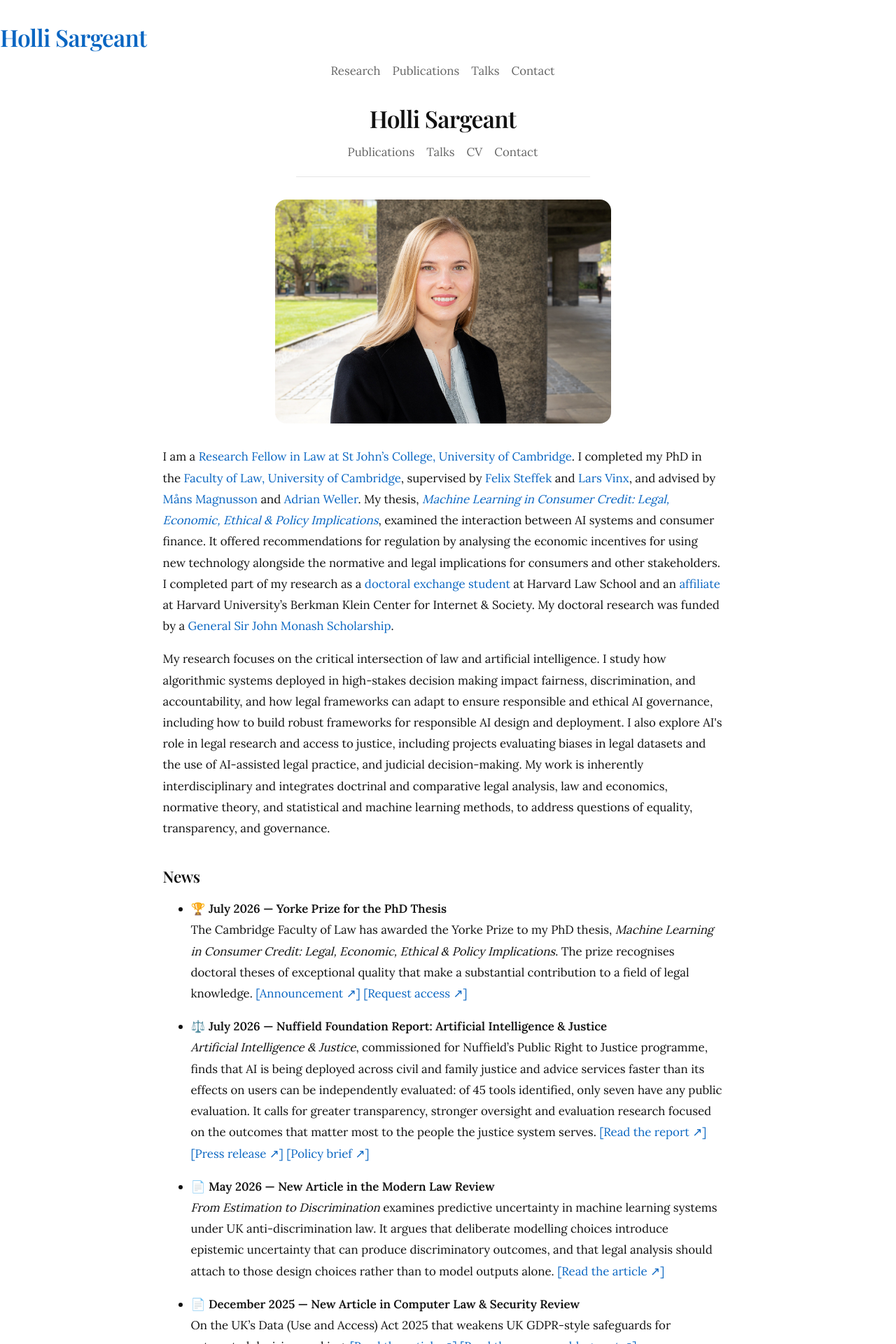
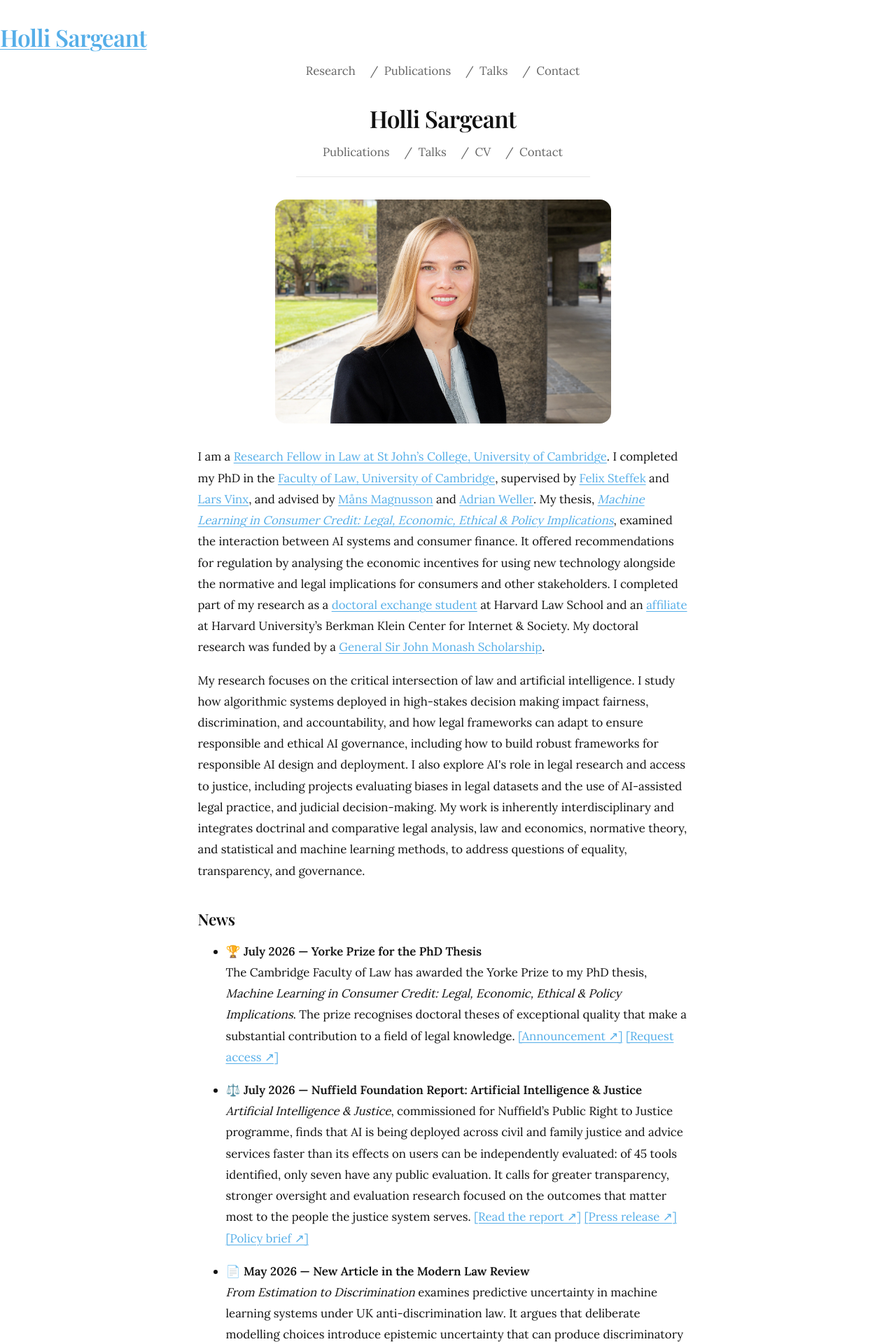
Before and after one commit to hollisargeant/hollisargeant.github.io, a Jekyll site: the page built from index.md, in a window 1280 px wide. Shown: the top 1920 px of the page at 70% size. Built offline with Jekyll 4.4.1, drawn with Linux system fonts in a browser that asks for light colours.

Commit message:
Update custom.css

```diff
--- a/assets/css/custom.css
+++ b/assets/css/custom.css
@@ -4,10 +4,17 @@
 :root{
   --text:#111;
   --muted:#666;
-  --link:#0a66c2;
+  --link:#55aee8;       /* lighter sky blue */
   --rule:#e6e6e6;
-  --colw:800px;      /* content width */
-  --padx:1.5rem;     /* side padding */
+  --colw:700px;         /* content width */
+  --padx:1.5rem;        /* side padding */
+
+  /* Announcement box colours */
+  --announcement-blue:#e8f4fc;
+  --announcement-green:#e8f4ec;
+  --announcement-yellow:#fff6df;
+  --announcement-pink:#fcecf0;
+  --announcement-grey:#f1f2f3;
 }
 
 html{ font-size:16px; }
@@ -59,7 +66,6 @@ h3 {
   margin-bottom: 3rem;
 }
 
-
 /* Body text */
 p,li{ font-size:1.05rem; }
 strong,b{ font-weight:600; letter-spacing:.001em; }
@@ -67,26 +73,36 @@ em,i{ font-style:italic; }
 small,.muted{ color:var(--muted); }
 
 /* Links */
-a{ color:var(--link); text-decoration:none; }
-a:hover{ text-decoration:underline; }
-a:focus{ outline:2px solid rgba(10,102,194,.3); outline-offset:2px; }
+a{
+  color:var(--link);
+  text-decoration:underline;
+  text-decoration-thickness:1px;
+  text-underline-offset:3px;
+}
+a:hover{
+  text-decoration-thickness:2px;
+}
+a:focus{
+  outline:2px solid rgba(85,174,232,.35);
+  outline-offset:2px;
+}
 
 /* Minimal inline nav */
-#.site-nav{ margin:0 0 .75rem; padding:0; list-style:none; font-size:.95rem; }
-#.site-nav li{ display:inline; }
-#.site-nav li+li::before{ content:" / "; color:var(--muted); margin:0 .25rem; }
+.site-nav{ margin:0 0 .75rem; padding:0; list-style:none; font-size:.95rem; }
+.site-nav li{ display:inline; }
+.site-nav li+li::before{ content:" / "; color:var(--muted); margin:0 .25rem; }
 
 /* --- Centered top navigation under name --- */
 .site-nav {
   list-style: none;
   padding: 0;
   margin: 0.5rem 0 1rem;
-  text-align: center;              /* centers the inline items */
+  text-align: center;
 }
 
 .site-nav li {
-  display: inline-block;           /* inline-block keeps spacing tidy */
-  margin: 0 0.4rem;                /* even horizontal spacing */
+  display: inline-block;
+  margin: 0 0.4rem;
 }
 
 .site-nav a {
@@ -102,8 +118,6 @@ a:focus{ outline:2px solid rgba(10,102,194,.3); outline-offset:2px; }
   text-decoration: underline;
 }
 
-
-
 /* Divider */
 .header-section .rule {
   width: 80%;
@@ -116,11 +130,12 @@ a:focus{ outline:2px solid rgba(10,102,194,.3); outline-offset:2px; }
 
 /* Images */
 img{ max-width:100%; height:auto; }
+
 .profile-picture{
   width:100%;
-  max-width:480px;       /* adjust to taste */
+  max-width:480px;
   height:auto;
-  border-radius:16px;    /* set to 50% if you want a circle */
+  border-radius:16px;
   object-fit:cover;
   display:block;
   margin:0 auto 2rem;
@@ -131,18 +146,27 @@ img{ max-width:100%; height:auto; }
   text-align:center;
   margin-bottom:2.5rem;
 }
-.header-section .profile-picture { width: 100%; max-width: 480px; height: auto; border-radius: 16px; object-fit: cover; display: block; margin: 0 auto 2rem; }
+
+.header-section .profile-picture {
+  width: 100%;
+  max-width: 480px;
+  height: auto;
+  border-radius: 16px;
+  object-fit: cover;
+  display: block;
+  margin: 0 auto 2rem;
+}
 
 .header-name a {
-  color: inherit;              /* keeps the same color */
-  text-decoration: none;       /* removes underline */
-  cursor: pointer;             /* keeps normal click behaviour */
+  color: inherit;
+  text-decoration: none;
+  cursor: pointer;
 }
 
 .header-name a:hover,
 .header-name a:focus {
-  color: inherit;              /* don’t change color on hover */
-  text-decoration: none;       /* no underline on hover */
+  color: inherit;
+  text-decoration: none;
 }
 
 /* Body: left-aligned text inside centered column */
@@ -177,11 +201,23 @@ footer .rule {
   height: 1px;
 }
 
-/* Tables & code (basic, readable) */
-table{ width:100%; border-collapse:collapse; margin:1rem 0; }
-td,th{ border-top:1px solid var(--rule); paddi
+/* Tables & code */
+table{
+  width:100%;
+  border-collapse:collapse;
+  margin:1rem 0;
+}
+td,th{
+  border-top:1px solid var(--rule);
+  padding:.5rem .75rem;
+  text-align:left;
+}
 
-      .pub-badge{
+/* =========================
+   Publication badges
+   ========================= */
+
+.pub-badge{
   display: inline-block;
   font-size: 0.72rem;
   padding: 0.08rem 0.45rem;
@@ -195,11 +231,81 @@ td,th{ border-top:1px solid var(--rule); paddi
   white-space: nowrap;
 }
 
-/* optional subtle color by type */
-.pub-badge--conference   { color: #2b6cb0; } /* blue */
-.pub-badge--journal      { color: #2f855a; } /* green */
-.pub-badge--book-chapter     { color: #805ad5; } /* purple */
-.pub-badge--workshop { color: #b7791f; } /* ochre */
-.pub-badge--policy-report{ color: #c05621; } /* rusty orange */
-.pub-badge--preprint     { color: #718096; } /* grey */
-.pub-badge--law-review   { color: #cc0000; } /* deep red */
+/* Optional subtle colour by publication type */
+.pub-badge--conference   { color: #2b6cb0; }
+.pub-badge--journal      { color: #2f855a; }
+.pub-badge--book-chapter { color: #805ad5; }
+.pub-badge--workshop     { color: #b7791f; }
+.pub-badge--policy-report{ color: #c05621; }
+.pub-badge--preprint     { color: #718096; }
+.pub-badge--law-review   { color: #cc0000; }
+
+/* =========================
+   DOI and arXiv link labels
+   ========================= */
+
+.pub-link{
+  display:inline-block;
+  font-size:.7rem;
+  line-height:1;
+  padding:.25rem .45rem;
+  margin:.3rem .25rem .3rem 0;
+  border:1px solid #cbd5e1;
+  border-radius:4px;
+  color:#555;
+  text-decoration:none;
+  font-family:"Lora", Georgia, serif;
+  letter-spacing:.02em;
+  vertical-align:middle;
+  transition:background .2s ease, color .2s ease;
+}
+
+.pub-link:hover{
+  background:#f0f6fa;
+  color:#2777ad;
+  text-decoration:none;
+}
+
+.pub-link:focus{
+  outline:2px solid rgba(85,174,232,.35);
+  outline-offset:2px;
+}
+
+/* =========================
+   Announcement boxes
+   ========================= */
+
+.announcement{
+  padding:.7rem 1rem;
+  margin:1.25rem 0;
+  border-radius:5px;
+  background:var(--announcement-blue);
+  border-left:3px solid #55aee8;
+}
+
+/* Colour options */
+
+.announcement--blue{
+  background:var(--announcement-blue);
+  border-left-color:#55aee8;
+}
+
+.announcement--green{
+  background:var(--announcement-green);
+  border-left-color:#5b9b72;
+}
+
+.announcement--yellow{
+  background:var(--announcement-yellow);
+  border-left-color:#d5a53b;
+}
+
+.announcement--pink{
+  background:var(--announcement-pink);
+  border-left-color:#d9879d;
+}
+
+.announcement--grey{
+  background:var(--announcement-grey);
+  border-left-color:#92999f;
+}
```
